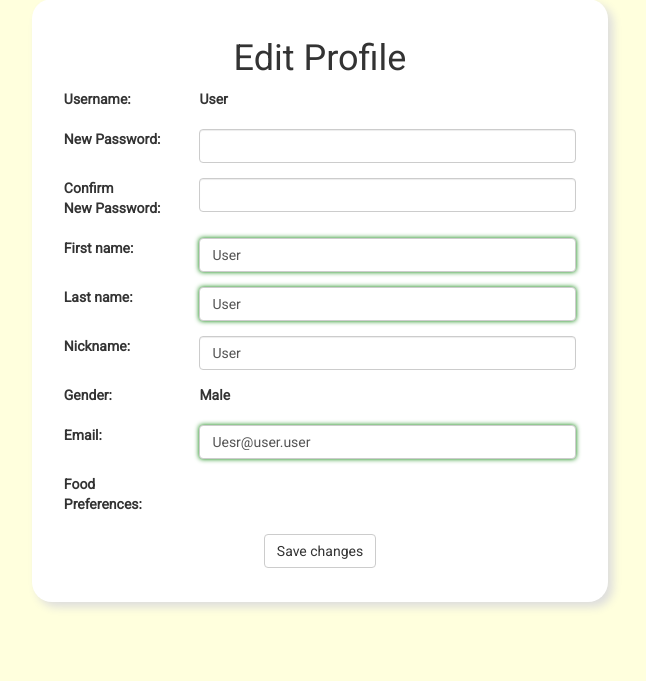
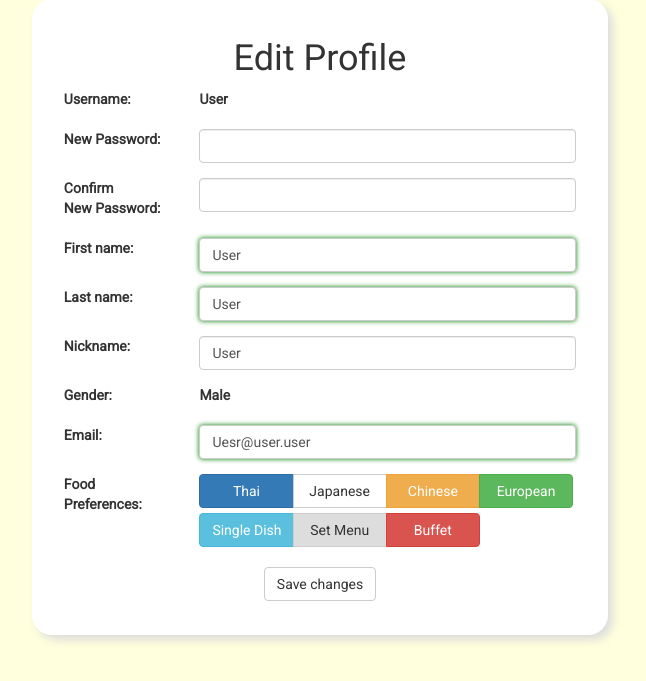
Before and after one commit to ErbaZZ/MUDining, a PHP site: page /profile-edit.php in a window 1280 px wide. Shown: the part 101-782 px from the top of the page, without its empty margins (320-966 px from the left). Run offline with PHP 8.4, Linux system fonts and the light colour scheme; a user stored in the database is signed in; data comes from the database, SQL or seed files in the repository.

Commit message:
Profile Edit: Food Preferences checked

```diff
--- a/profile-edit.php
+++ b/profile-edit.php
@@ -103,16 +103,30 @@
               <div id="foodpref" class="col-xs-9">
                 <div class="row">
                   <div class="btn-group col-xs-12" data-toggle="buttons">
+                    <label class="btn btn-primary <?php if (strpos("x".$row['FoodPreferences'], '01') !== false) {echo 'active';} ?>">
+                        <input type="checkbox" name="foodprefs[]" value="01" <?php if (strpos("x".$row['FoodPreferences'], '01') !== false) {echo 'checked';} ?>>Thai
                     </label>
+                    <label class="btn btn-default <?php if (strpos("x".$row['FoodPreferences'], '02') !== false) {echo 'active';} ?>">
+                        <input type="checkbox" name="foodprefs[]" value="02 <?php if (strpos("x".$row['FoodPreferences'], '02') !== false) {echo 'checked';} ?>">Japanese
                     </label>
+                    <label class="btn btn-warning <?php if (strpos("x".$row['FoodPreferences'], '03') !== false) {echo 'active';} ?>">
+                        <input type="checkbox" name="foodprefs[]" value="03" <?php if (strpos("x".$row['FoodPreferences'], '03') !== false) {echo 'checked';} ?>>Chinese
                     </label>
+                    <label class="btn btn-success <?php if (strpos("x".$row['FoodPreferences'], '04') !== false) {echo 'active';} ?>">
+                        <input type="checkbox" name="foodprefs[]" value="04" <?php if (strpos("x".$row['FoodPreferences'], '04') !== false) {echo 'checked';} ?>>European
                     </label>
                   </div>
                 </div>
                 <div class="row">
                   <div class="btn-group col-xs-12" data-toggle="buttons">
+                    <label class="btn btn-info <?php if (strpos("x".$row['FoodPreferences'], '11') !== false) {echo 'active';} ?>">
+                      <input type="checkbox" name="foodprefs[]" value="11" <?php if (strpos("x".$row['FoodPreferences'], '11') !== false) {echo 'checked';} ?>>Single Dish
                     </label>
+                    <label class="btn btn-default <?php if (strpos("x".$row['FoodPreferences'], '12') !== false) {echo 'active';} ?>" style="background-color:#ddd;">
+                      <input type="checkbox" name="foodprefs[]" value="12" <?php if (strpos("x".$row['FoodPreferences'], '12') !== false) {echo 'checked';} ?>>Set Menu
                     </label>
+                    <label class="btn btn-danger <?php if (strpos("x".$row['FoodPreferences'], '13') !== false) {echo 'active';} ?>">
+                      <input type="checkbox" name="foodprefs[]" value="13" <?php if (strpos("x".$row['FoodPreferences'], '13') !== false) {echo 'checked';} ?>>Buffet
                     </label>
                   </div>
                 </div>
```
